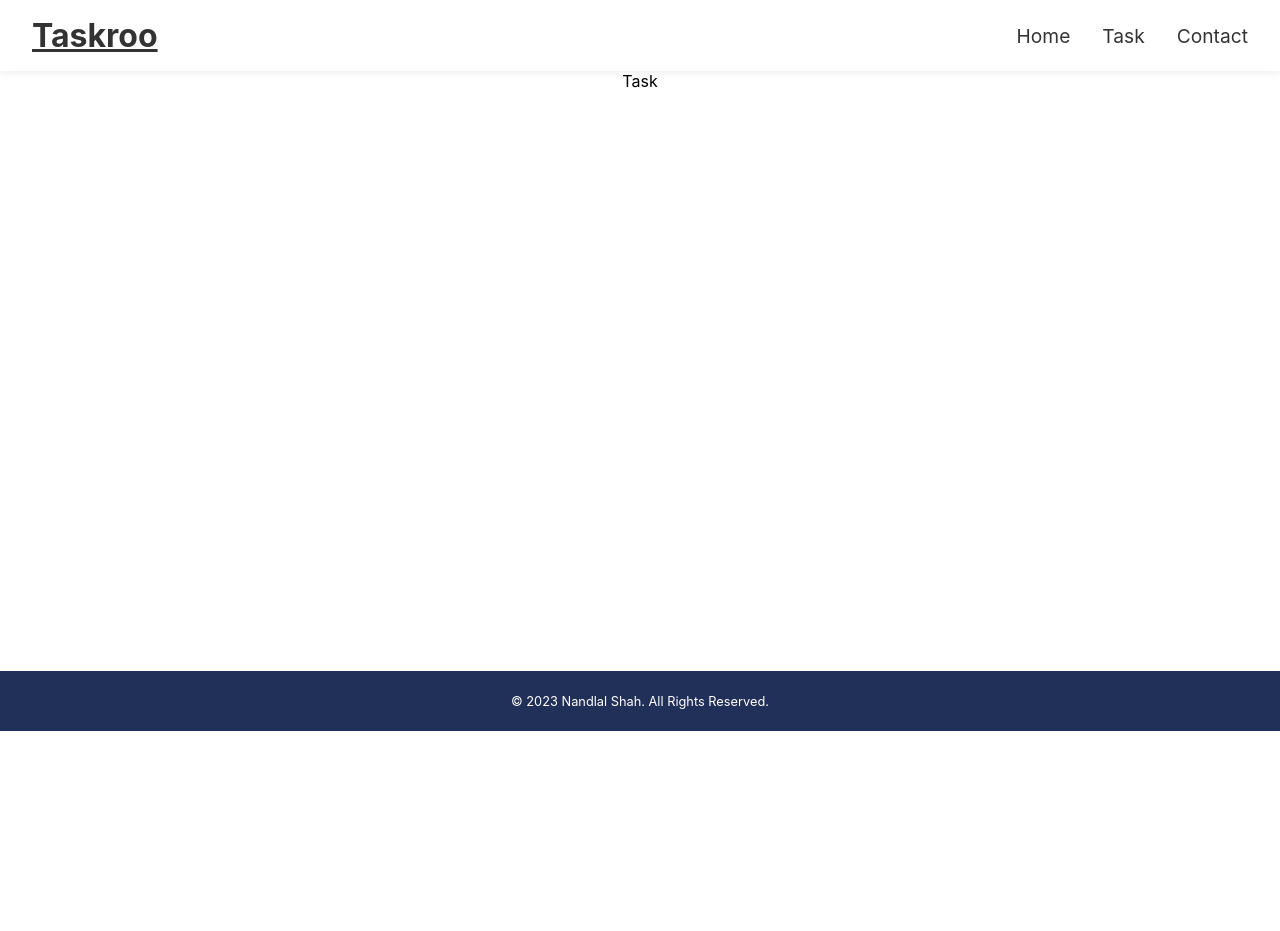
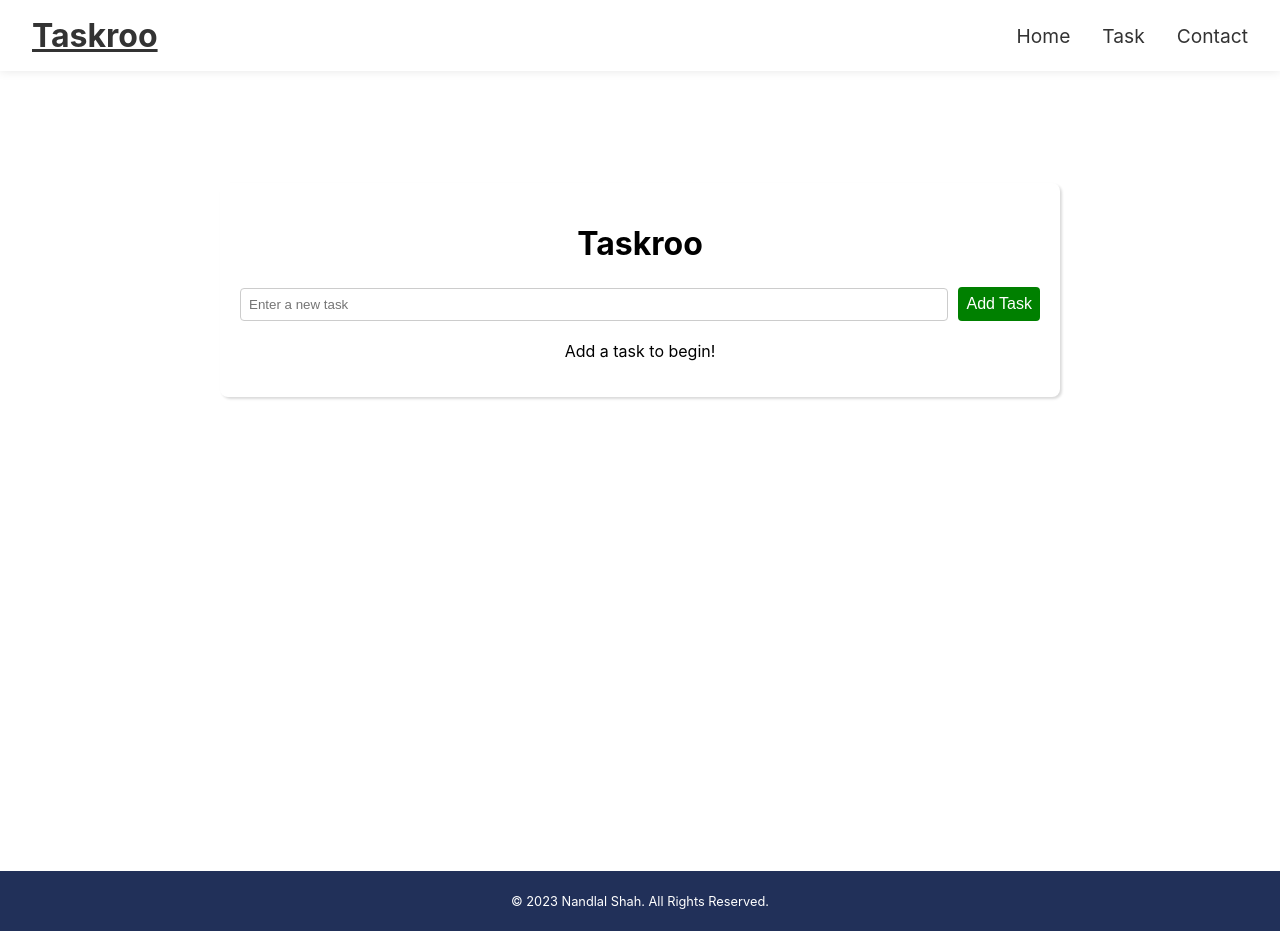
Before and after one commit to NandlalShah955/Build_Formula_assignment, a React (Create React App) app in the folder my-todo/: page /task in a window 1280 px wide. Before the commit the page ends 800 px from the top, so only its background shows below. Built offline with nearby package versions, Linux system fonts and the light colour scheme.

Commit message:
task page is completed

```diff
--- a/my-todo/package.json
+++ b/my-todo/package.json
@@ -11,6 +11,7 @@
     "react-router-dom": "^6.10.0",
     "react-scripts": "5.0.1",
     "styled-components": "^5.3.10",
+    "sweetalert2": "^11.7.3",
     "web-vitals": "^2.1.4"
   },
   "scripts": {
--- a/my-todo/src/Components/Footer/Footer.js
+++ b/my-todo/src/Components/Footer/Footer.js
@@ -10,7 +10,7 @@ function Footer() {
 }
 const Wrapper = styled.footer`
   display: flex;
-  margin-top: 580px;
+
   justify-content: center;
   align-items: center;
   height: 60px;
--- a/my-todo/src/Pages/Task/Task.js
+++ b/my-todo/src/Pages/Task/Task.js
@@ -1,9 +1,203 @@
-import React from 'react'
+import React, { useState } from "react";
+import styled from "styled-components";
+import Swal from "sweetalert2";
+import { v4 as uuidv4 } from "uuid";
+
+const MainDiv = styled.div`
+  height: 100vh;
+  width: 100%;
+`;
+const Title = styled.h1`
+  margin-bottom: 1.5rem;
+`;
+
+const TaskWrapper = styled.div`
+  width: 90%;
+  max-width: 800px;
+  margin: 0 auto;
+  padding: 20px;
+  border-radius: 8px;
+  position: relative;
+  top: 7rem;
+
+  box-shadow: rgba(0, 0, 0, 0.15) 1.95px 1.95px 2.6px;
+
+  @media screen and (min-width: 768px) {
+    width: 70%;
+  }
+`;
+
+
+const TodoItems = styled.li`
+  display: grid;
+  grid-template-columns: 1fr 1fr 1fr;
+  gap: 20px;
+  margin-bottom: 1rem;
+  align-items: center;
+  @media screen and (max-width: 480px) {
+    font-size: 16px;
+  }
+`;
+
+const ALLTodo = styled.ul`
+  list-style: none;
+  margin: 0;
+  padding: 0;
+`;
+
+
+const TodoInputDiv = styled.div`
+  display: flex;
+  flex-direction: column;
+  margin-bottom: 1.2rem;
+
+  @media screen and (min-width: 480px) {
+    flex-direction: row;
+    align-items: center;
+  }
+`;
+
+const InputTask = styled.input`
+  flex: 1;
+  padding: 8px;
+  border-radius: 4px;
+  border: 1px solid #ccc;
+  margin-bottom: 10px;
+
+  @media screen and (min-width: 480px) {
+    margin-bottom: 0;
+    margin-right: 10px;
+  }
+`;
+
+const Btn = styled.button`
+  padding: 8px;
+  border-radius: 4px;
+  border: none;
+  color: #fff;
+  background-color: green;
+
+  cursor: pointer;
+  font-size: 16px;
+
+  &:hover {
+    background-color: purple;
+  }
+
+  @media screen and (max-width: 480px) {
+    font-size: 14px;
+  }
+`;
 
 function Task() {
+  const [task, setTask] = useState([]);
+  const [nayaTask, setNayaTask] = useState("");
+  const [editingTask, setEditingTask] = useState(null);
+
+  const handleChange = (e) => setNayaTask(e.target.value);
+
+  const handleAddTask = () => {
+    if (nayaTask !== "") {
+      const newId = uuidv4();
+      setTask([...task,
+        { id: newId, text: nayaTask, completed: false }
+      ]);
+      setNayaTask("");
+    } else {
+      Swal.fire({
+        icon: "warning",
+        title: "Please add a task in the input!",
+      });
+    }
+  };
+  const handledeleteTodo = (id) => {
+    Swal.fire({
+      icon: "warning",
+      title: "Are you sure?",
+      text: "You won't be able to regress it!",
+      showCancelButton: true,
+      confirmButtonColor: "#f44336",
+      confirmButtonText: "Yes, delete it!",
+      cancelButtonText: "Cancel",
+    }).then((result) => {
+      if (result.isConfirmed) {
+        setTask((task) => task.filter((todo) => todo.id !== id));
+        Swal.fire({
+          icon: "success",
+          title: "Deleted!",
+          text: "Your task has been deleted Successfully.",
+        });
+      }
+    });
+  };
+
+  const handleEditTask = (todo) => {
+    setEditingTask(todo);
+  };
+
+  const handleEditTodochange = (e) => {
+    setEditingTask((todo) => ({ ...todo, text: e.target.value }));
+  };
+
+  const handleSubmit = () => {
+    setTask((task) =>
+      task.map((todo) => (todo.id === editingTask.id ? editingTask : todo))
+    );
+    setEditingTask(null);
+    Swal.fire({
+      icon: "success",
+      title: "Changes saved!",
+      text: "Your changes have been saved.",
+      showConfirmButton: false,
+      timer: 2000,
+    });
+  };
+
   return (
-    <div>Task</div>
-  )
+    <MainDiv>
+      <TaskWrapper>
+        <Title>Taskroo</Title>
+        <TodoInputDiv>
+          <InputTask
+            type="text"
+            value={nayaTask}
+            onChange={handleChange}
+            placeholder="Enter a new task"
+          />
+          <Btn onClick={handleAddTask}>Add Task</Btn>
+        </TodoInputDiv>
+        {task.length === 0 ? (
+          <p>Add a task to begin!</p>
+        ) : (
+          <ALLTodo>
+            {task.map((el) => (
+              <TodoItems key={el.id}>
+                {editingTask && editingTask.id === el.id ? (
+                  <>
+                    <InputTask
+                      type="text"
+                      value={editingTask.text}
+                      onChange={handleEditTodochange}
+                    />
+                    <Btn onClick={handleSubmit}>Save</Btn>
+                  </>
+                ) : (
+                  <>
+                    {el.text}
+
+                    <Btn onClick={() => handleEditTask(el)}>
+                      Edit
+                    </Btn>
+                    <Btn onClick={() => handledeleteTodo(el.id)}>Delete</Btn>
+                  </>
+                )}
+              </TodoItems>
+            ))}
+          </ALLTodo>
+        )}
+      </TaskWrapper>
+    </MainDiv>
+  );
 }
 
-export default Task
+export default Task;
```
Also changed, not shown: 1 other file (tests, documents, lock files or other folders).
